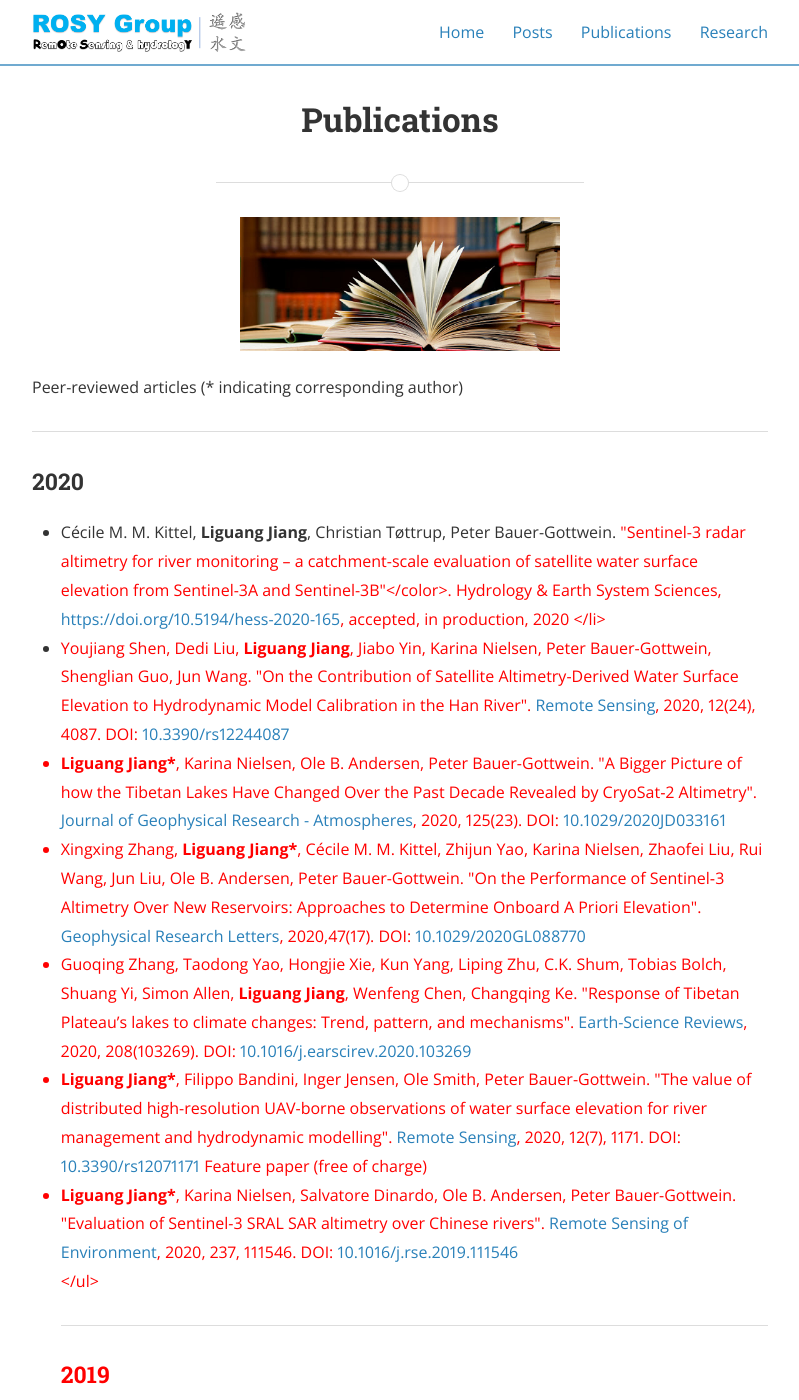
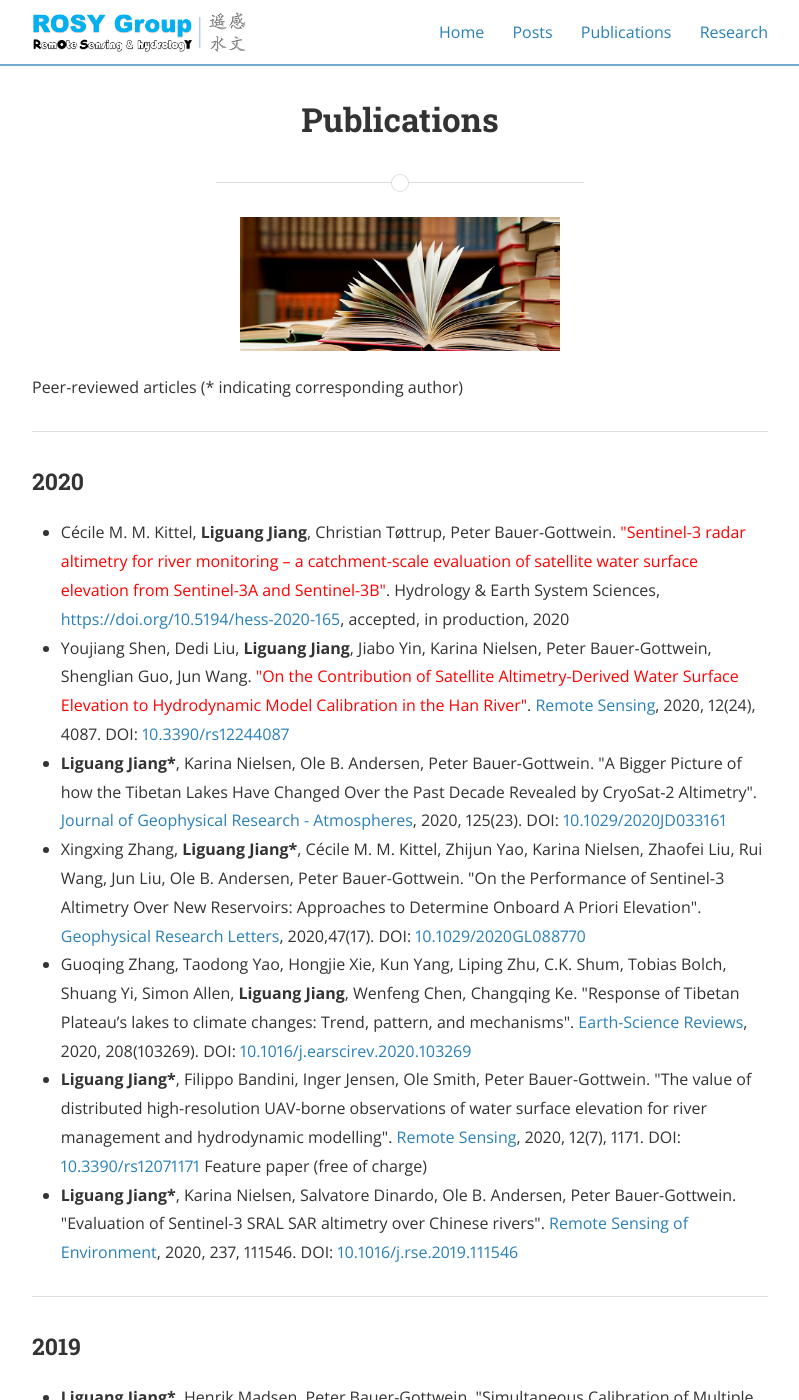
Before and after one commit to 12530/rshydro, a Jekyll site: the page built from publications.md, in a window 1280 px wide and 1400 px high. Shown: the whole window, without its empty margins (240-1039 px from the left). Built offline with Jekyll 4.4.1, drawn with Linux system fonts in a browser that asks for light colours; nearby versions of some CDN libraries.

Commit message:
Update publications.md

```diff
--- a/publications.md
+++ b/publications.md
@@ -11,8 +11,8 @@ main_nav: true
 
 <h3>2020</h3>
 <ul>
-  <li>Cécile M. M. Kittel, <b>Liguang Jiang</b>, Christian Tøttrup, Peter Bauer-Gottwein. <font color="red">"Sentinel-3 radar altimetry for river monitoring – a catchment-scale evaluation of satellite water surface elevation from Sentinel-3A and Sentinel-3B"</color>. Hydrology & Earth System Sciences, <a href="https://doi.org/10.5194/hess-2020-165">https://doi.org/10.5194/hess-2020-165</a>, accepted, in production, 2020 </li>
-  <li>Youjiang Shen, Dedi Liu, <b>Liguang Jiang</b>, Jiabo Yin, Karina Nielsen, Peter Bauer-Gottwein, Shenglian Guo, Jun Wang. "On the Contribution of Satellite Altimetry-Derived Water Surface Elevation to Hydrodynamic Model Calibration in the Han River". <a href="https://www.mdpi.com/2072-4292/12/24/4087">Remote Sensing</a>, 2020, 12(24), 4087. DOI: <a href="https://doi.org/10.3390/rs12244087">10.3390/rs12244087</a> </li>
+  <li>Cécile M. M. Kittel, <b>Liguang Jiang</b>, Christian Tøttrup, Peter Bauer-Gottwein. <font color="red">"Sentinel-3 radar altimetry for river monitoring – a catchment-scale evaluation of satellite water surface elevation from Sentinel-3A and Sentinel-3B"</font>. Hydrology & Earth System Sciences, <a href="https://doi.org/10.5194/hess-2020-165">https://doi.org/10.5194/hess-2020-165</a>, accepted, in production, 2020 </li>
+  <li>Youjiang Shen, Dedi Liu, <b>Liguang Jiang</b>, Jiabo Yin, Karina Nielsen, Peter Bauer-Gottwein, Shenglian Guo, Jun Wang. <font color="red">"On the Contribution of Satellite Altimetry-Derived Water Surface Elevation to Hydrodynamic Model Calibration in the Han River"</font>. <a href="https://www.mdpi.com/2072-4292/12/24/4087">Remote Sensing</a>, 2020, 12(24), 4087. DOI: <a href="https://doi.org/10.3390/rs12244087">10.3390/rs12244087</a> </li>
   <li><b>Liguang Jiang*</b>, Karina Nielsen, Ole B. Andersen, Peter Bauer-Gottwein. "A Bigger Picture of how the Tibetan Lakes Have Changed Over the Past Decade Revealed by CryoSat‐2 Altimetry". <a href="https://agupubs.onlinelibrary.wiley.com/doi/10.1029/2020JD033161">Journal of Geophysical Research - Atmospheres</a>, 2020, 125(23). DOI: <a href="https://www.doi.org/10.1029/2020JD033161">10.1029/2020JD033161</a></li>
   <li>Xingxing Zhang, <b>Liguang Jiang*</b>, Cécile M. M. Kittel, Zhijun Yao, Karina Nielsen, Zhaofei Liu, Rui Wang, Jun Liu, Ole B. Andersen, Peter Bauer-Gottwein. "On the Performance of Sentinel‐3 Altimetry Over New Reservoirs: Approaches to Determine Onboard A Priori Elevation". <a href="https://agupubs.onlinelibrary.wiley.com/doi/abs/10.1029/2020GL088770">Geophysical Research Letters</a>, 2020,47(17). DOI: <a href="https://www.doi.org/10.1029/2020GL088770">10.1029/2020GL088770</a></li>
   <li>Guoqing Zhang, Taodong Yao, Hongjie Xie, Kun Yang, Liping Zhu, C.K. Shum, Tobias Bolch, Shuang Yi, Simon Allen, <b>Liguang Jiang</b>, Wenfeng Chen, Changqing Ke. "Response of Tibetan Plateau’s lakes to climate changes: Trend, pattern, and mechanisms". <a href="https://www.sciencedirect.com/science/article/pii/S0012825220303159">Earth-Science Reviews</a>, 2020, 208(103269). DOI: <a href="https://doi.org/10.1016/j.earscirev.2020.103269">10.1016/j.earscirev.2020.103269</a></li>
```
